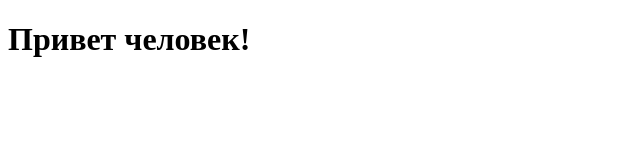
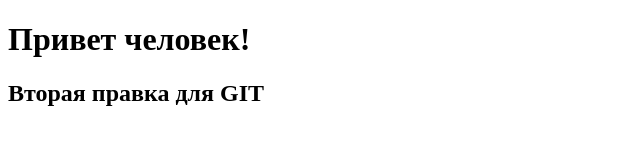
Before and after one commit to Marketamk/maket, a plain HTML site: page index.html in a window 1280 px wide. Shown: the whole page, without its empty margins (0-640 px from the left). Drawn offline with Linux system fonts and the light colour scheme.

Commit message:
H2 was added

```diff
--- a/index.html
+++ b/index.html
@@ -6,5 +6,6 @@
 </head>
 <body>
 	<h1>Привет человек!</h1>
+	<h2>Вторая правка для GIT</h2>
 </body>
 </html>
```
